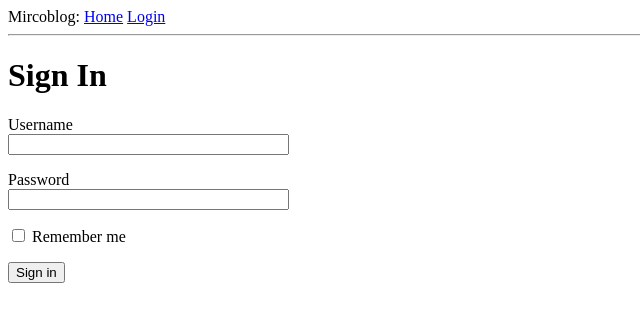
After one commit to lemon-lime-honey/flask-practice, a Flask app: page /login in a window 1280 px wide. The commit adds this page. Shown: the top 322 px of the page, without its empty margins (0-640 px from the left). Run offline with Flask 3, Linux system fonts and the light colour scheme.

Commit message:
Chapter 03

```diff
--- a/flask-mega-tutorial/app/__init__.py
+++ b/flask-mega-tutorial/app/__init__.py
@@ -1,5 +1,7 @@
 from flask import Flask
+from config import Config
 
 app = Flask(__name__)
+app.config.from_object(Config)
 
 from app import routes
--- /dev/null
+++ b/flask-mega-tutorial/app/forms.py
@@ -0,0 +1,10 @@
+from flask_wtf import FlaskForm
+from wtforms import StringField, PasswordField, BooleanField, SubmitField
+from wtforms.validators import DataRequired
+
+
+class LoginForm(FlaskForm):
+    username = StringField('Username', validators=[DataRequired()])
+    password = PasswordField('Password', validators=[DataRequired()])
+    remember_me = BooleanField('Remember me')
+    submit = SubmitField('Sign in')
--- a/flask-mega-tutorial/app/routes.py
+++ b/flask-mega-tutorial/app/routes.py
@@ -1,5 +1,7 @@
-from flask import render_template
+from flask import render_template, flash, redirect, url_for
 from app import app
+from app.forms import LoginForm
+
 
 @app.route('/')
 @app.route('/index')
@@ -16,3 +18,12 @@ def index():
         }
     ]
     return render_template('index.html', title='Home', user=user, posts=posts)
+
+
+@app.route('/login', methods=['GET', 'POST'])
+def login():
+    form = LoginForm()
+    if form.validate_on_submit():
+        flash(f'Login requested for user {form.username.data}, remember_me={form.remember_me.data}')
+        return redirect(url_for('index'))
+    return render_template('login.html', title='Sign In', form=form)
--- a/flask-mega-tutorial/app/templates/base.html
+++ b/flask-mega-tutorial/app/templates/base.html
@@ -10,8 +10,21 @@
     {% endif %}
 </head>
 <body>
-    <div>Mircoblog: <a href="/index">Home</a></div>
+    <div>
+      Mircoblog:
+      <a href="{{ url_for('index') }}">Home</a>
+      <a href="{{ url_for('login') }}">Login</a>
+    </div>
     <hr>
+    {% with messages = get_flashed_messages() %}
+    {% if messages %}
+    <ul>
+      {% for message in messages %}
+      <li>{{ message }}</li>
+      {% endfor %}
+    </ul>
+    {% endif %}
+    {% endwith %}
     {% block content %}{% endblock content %}
 </body>
 </html>
--- /dev/null
+++ b/flask-mega-tutorial/app/templates/login.html
@@ -0,0 +1,24 @@
+{% extends "base.html" %}
+
+{% block content %}
+<h1>Sign In</h1>
+<form action="" method="post" novalidate>
+  {{ form.hidden_tag() }}
+  <p>
+    {{ form.username.label }}<br>
+    {{ form.username(size=32) }}<br>
+    {% for error in form.username.errors %}
+    <span style="color: red;">[{{ error }}]</span>
+    {% endfor %}
+  </p>
+  <p>
+    {{ form.password.label }}<br>
+    {{ form.password(size=32) }}<br>
+    {% for error in form.password.errors %}
+    <span style="color: red;">[{{ error }}]</span>
+    {% endfor %}
+  </p>
+  <p>{{ form.remember_me }} {{ form.remember_me.label }}</p>
+  <p>{{ form.submit() }}</p>
+</form>
+{% endblock content %}
--- /dev/null
+++ b/flask-mega-tutorial/config.py
@@ -0,0 +1,4 @@
+import os
+
+class Config:
+    SECRET_KEY = os.environ.get('SECRET_KEY')
--- a/flask-mega-tutorial/requirements.txt
+++ b/flask-mega-tutorial/requirements.txt
@@ -2,8 +2,10 @@ blinker==1.8.2
 click==8.1.7
 colorama==0.4.6
 Flask==3.0.3
+Flask-WTF==1.2.1
 itsdangerous==2.2.0
 Jinja2==3.1.4
 MarkupSafe==2.1.5
 python-dotenv==1.0.1
 Werkzeug==3.0.3
+WTForms==3.1.2
```
Also changed, not shown: 1 other file.
